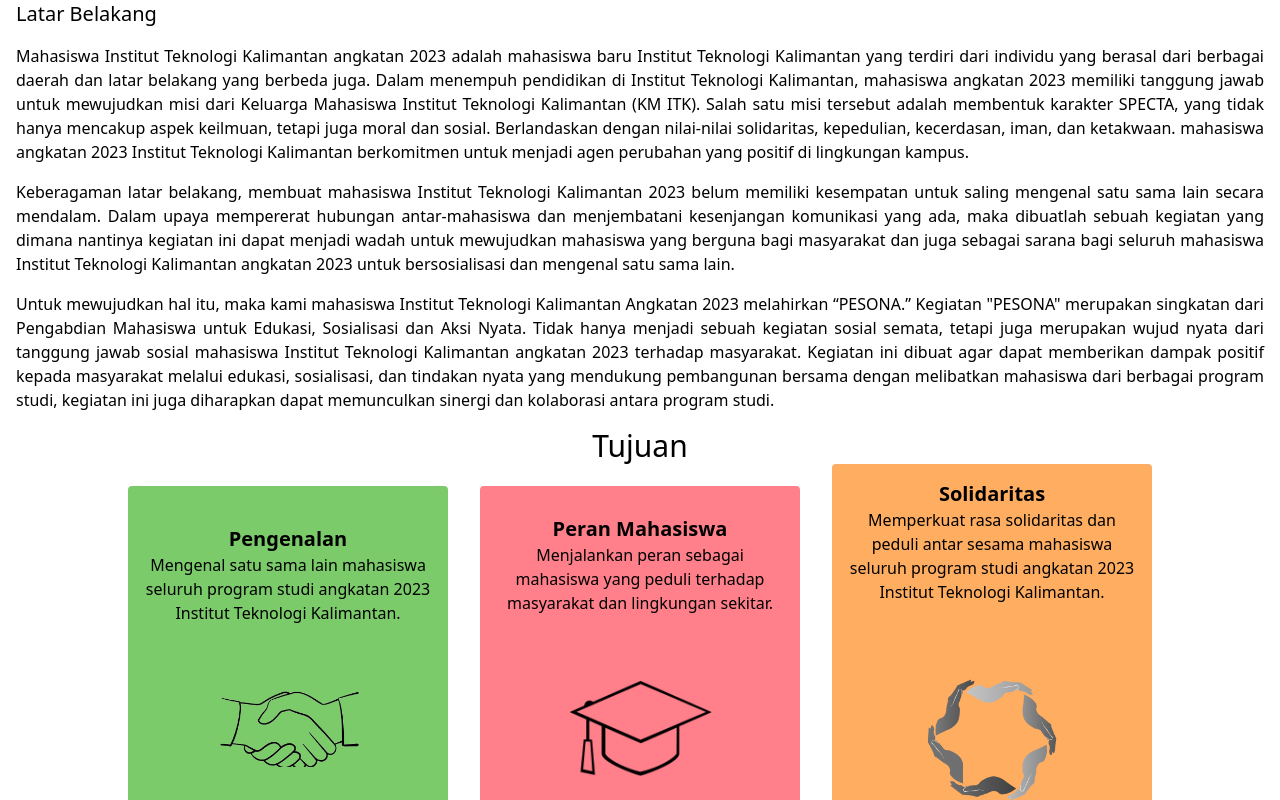
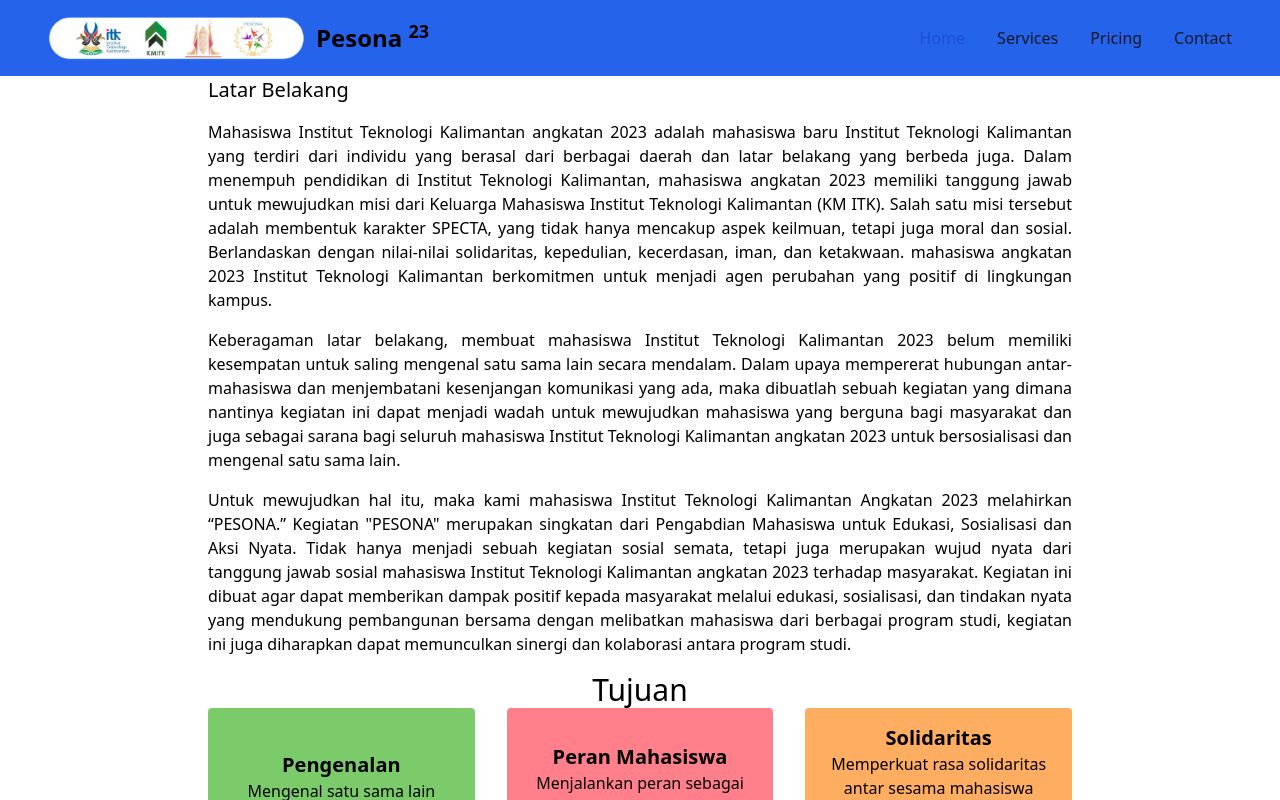
Before and after one commit to thegouhund/pesona23, a React (Vite) app: page / in a window 1280 px wide. Shown: the top 800 px of the page. Built offline with nearby package versions, Linux system fonts and the light colour scheme.

Commit message:
added navbar

```diff
--- /dev/null
+++ b/src/components/Navbar.jsx
@@ -0,0 +1,79 @@
+import navbarIcons from "../assets/navbarIcons.png";
+
+const Navbar = () => {
+  return (
+    <nav class="border-gray-200 bg-blue-600 ">
+      <div class="flex flex-wrap items-center justify-between mx-8 p-4 ">
+        <a href="#" class="flex items-center space-x-3 rtl:space-x-reverse">
+          <img src={navbarIcons} class="w-64" alt="Flowbite Logo" />
+          <span class="self-center text-2xl font-semibold whitespace-nowrap dark:text-white">
+            Pesona <sup>23</sup>
+          </span>
+        </a>
+        <button
+          data-collapse-toggle="navbar-solid-bg"
+          type="button"
+          class="inline-flex items-center p-2 w-10 h-10 justify-center text-sm text-gray-500 rounded-lg md:hidden hover:bg-gray-100 focus:outline-none focus:ring-2 focus:ring-gray-200 dark:text-gray-400 dark:hover:bg-gray-700 dark:focus:ring-gray-600"
+          aria-controls="navbar-solid-bg"
+          aria-expanded="false"
+        >
+          <span class="sr-only">Open main menu</span>
+          <svg
+            class="w-5 h-5"
+            aria-hidden="true"
+            xmlns="http://www.w3.org/2000/svg"
+            fill="none"
+            viewBox="0 0 17 14"
+          >
+            <path
+              stroke="currentColor"
+              stroke-linecap="round"
+              stroke-linejoin="round"
+              stroke-width="2"
+              d="M1 1h15M1 7h15M1 13h15"
+            />
+          </svg>
+        </button>
+        <div class="hidden w-full md:block md:w-auto" id="navbar-solid-bg">
+          <ul class="flex flex-col font-medium mt-4 rounded-lg bg-gray-50 md:space-x-8 rtl:space-x-reverse md:flex-row md:mt-0 md:border-0 md:bg-transparent dark:bg-gray-800 md:dark:bg-transparent dark:border-gray-700">
+            <li>
+              <a
+                href="#"
+                class="block py-2 px-3 md:p-0 text-white bg-blue-700 rounded md:bg-transparent md:text-blue-700 md:dark:text-blue-500 dark:bg-blue-600 md:dark:bg-transparent"
+                aria-current="page"
+              >
+                Home
+              </a>
+            </li>
+            <li>
+              <a
+                href="#"
+                class="block py-2 px-3 md:p-0 text-gray-900 rounded hover:bg-gray-100 md:hover:bg-transparent md:border-0 md:hover:text-blue-700 dark:text-white md:dark:hover:text-blue-500 dark:hover:bg-gray-700 dark:hover:text-white md:dark:hover:bg-transparent"
+              >
+                Services
+              </a>
+            </li>
+            <li>
+              <a
+                href="#"
+                class="block py-2 px-3 md:p-0 text-gray-900 rounded hover:bg-gray-100 md:hover:bg-transparent md:border-0 md:hover:text-blue-700 dark:text-white md:dark:hover:text-blue-500 dark:hover:bg-gray-700 dark:hover:text-white md:dark:hover:bg-transparent"
+              >
+                Pricing
+              </a>
+            </li>
+            <li>
+              <a
+                href="#"
+                class="block py-2 px-3 md:p-0 text-gray-900 rounded hover:bg-gray-100 md:hover:bg-transparent md:border-0 md:hover:text-blue-700 dark:text-white md:dark:hover:text-blue-500 dark:hover:bg-gray-700 dark:hover:text-white md:dark:hover:bg-transparent"
+              >
+                Contact
+              </a>
+            </li>
+          </ul>
+        </div>
+      </div>
+    </nav>
+  );
+};
+
+export default Navbar;
--- a/src/components/Tujuan.jsx
+++ b/src/components/Tujuan.jsx
@@ -6,7 +6,7 @@
   return (
     <>
       <h3 className="text-3xl text-center ">Tujuan</h3>
-      <div className="mx-4 flex max-md:flex-col md:gap-8 justify-center items-center">
+      <div className="mx-4 flex max-md:flex-col md:gap-8 justify-center items-stretch max-md:items-center">
         <div className="bg-[#7BCB6B] rounded flex flex-col justify-center items-center mb-8 p-4 text-center w-80 aspect-square">
           <h4 className="text-xl font-bold">Pengenalan</h4>
           <p className="mb-16">
@@ -28,8 +28,8 @@
         <div className="bg-[#FFAD61] rounded flex flex-col justify-center items-center mb-8 p-4 text-center w-80 aspect-square">
           <h4 className="text-xl font-bold">Solidaritas</h4>
           <p className="mb-16">
-            Memperkuat rasa solidaritas dan peduli antar sesama mahasiswa
-            seluruh program studi angkatan 2023 Institut Teknologi Kalimantan.
+            Memperkuat rasa solidaritas antar sesama mahasiswa angkatan 2023
+            Institut Teknologi Kalimantan.
           </p>
           <img src={solidImg} className="w-1/2" />
         </div>
--- a/src/pages/App.jsx
+++ b/src/pages/App.jsx
@@ -3,13 +3,17 @@
 import BentukKegiatan from "../components/BentukKegiatan.jsx";
 
 import "../App.css";
+import Navbar from "../components/Navbar.jsx";
 
 function App() {
   return (
     <>
-      <LatarBelakang />
-      <Tujuan />
-      <BentukKegiatan />
+      <Navbar />
+      <div className="max-w-4xl mx-auto">
+        <LatarBelakang />
+        <Tujuan />
+        <BentukKegiatan />
+      </div>
     </>
   );
 }
```
Also changed, not shown: src/assets/navbarIcons.png (added).
